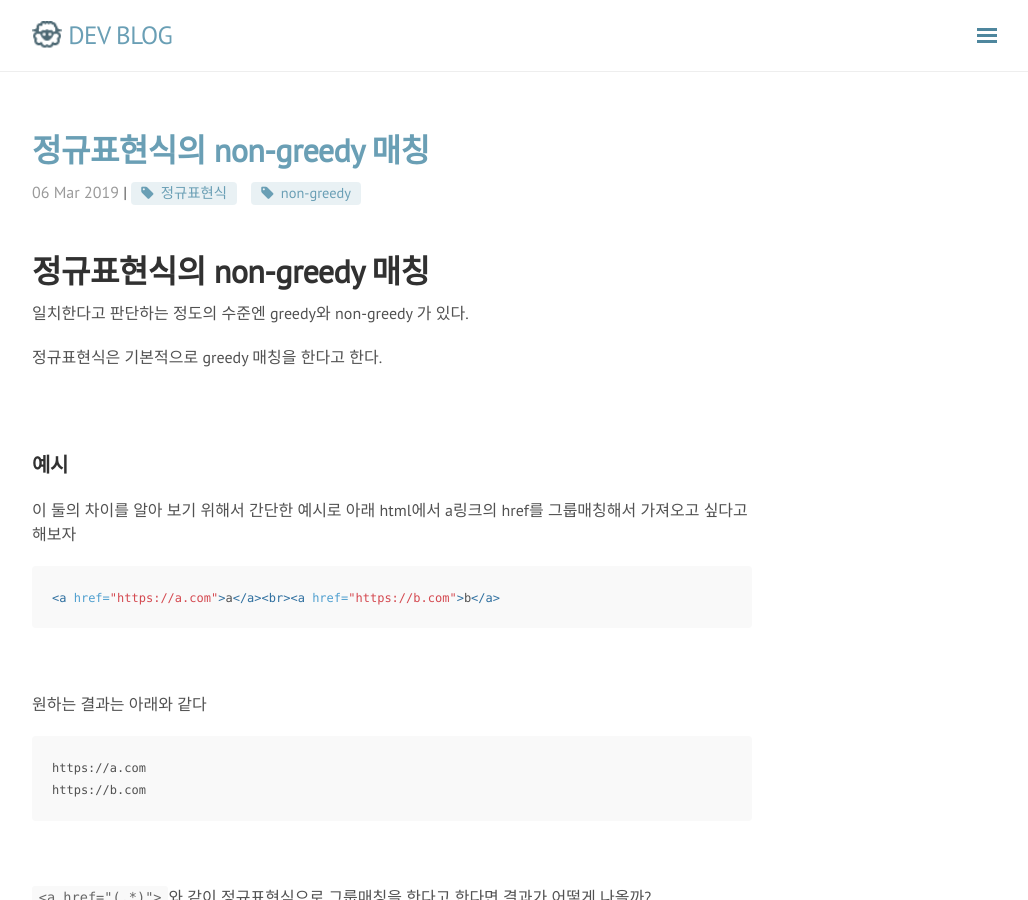
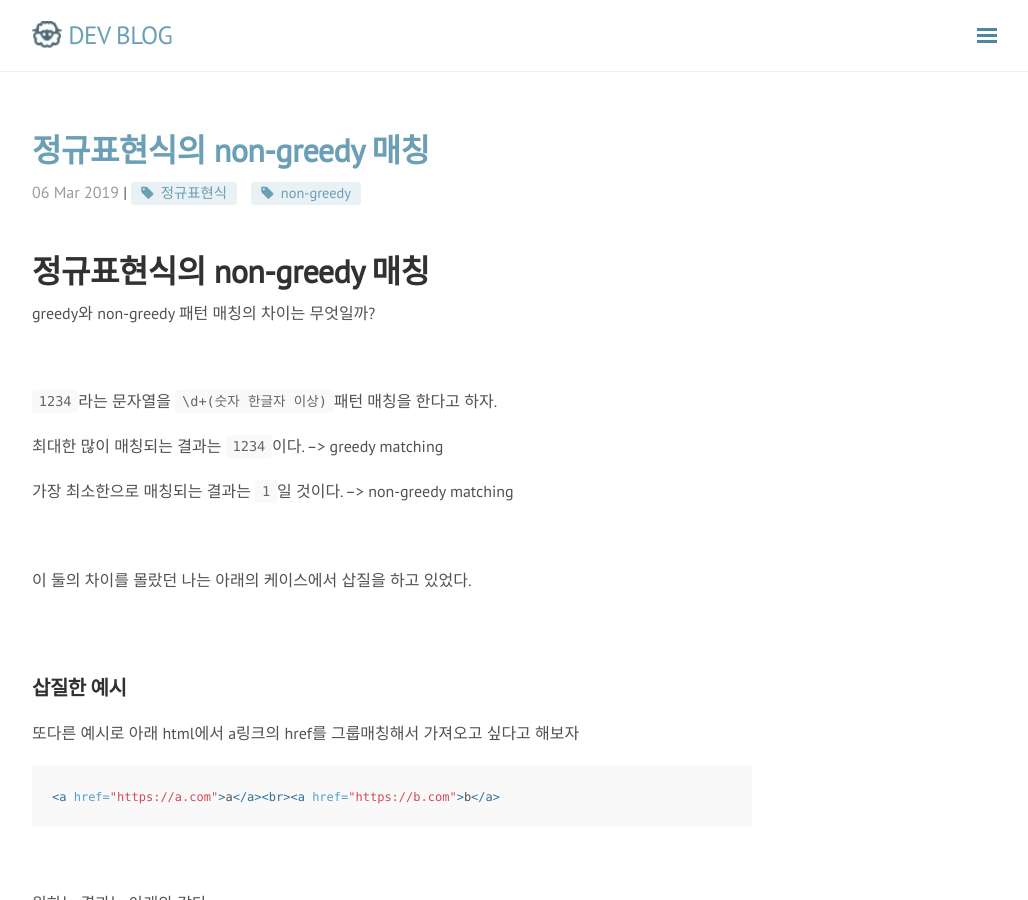
Before and after one commit to rmcodestar/rmcodestar.github.io, a Jekyll site: the page built from _posts/2019-03-06-regex-non-greedy.md, in a window 1280 px wide and 900 px high. Shown: the whole window, without its empty margins (248-1276 px from the left). Built offline with Jekyll 4.4.1, drawn with Linux system fonts in a browser that asks for light colours; nearby versions of some CDN libraries; comment, search, counter and statistics services are not loaded; some of the changed text lies outside the part shown.

Commit message:
Update 2019-03-06-regex-non-greedy.md

````diff
--- a/_posts/2019-03-06-regex-non-greedy.md
+++ b/_posts/2019-03-06-regex-non-greedy.md
@@ -7,15 +7,30 @@ tag: [정규표현식, non-greedy]
 
 # 정규표현식의 non-greedy 매칭
 
-일치한다고 판단하는 정도의 수준엔 greedy와 non-greedy 가 있다.
+greedy와 non-greedy 패턴 매칭의 차이는 무엇일까?
 
-정규표현식은 기본적으로 greedy 매칭을 한다고 한다.
 
 <br>
 
-## 예시
 
-이 둘의 차이를 알아 보기 위해서 간단한 예시로 아래 html에서 a링크의 href를 그룹매칭해서 가져오고 싶다고 해보자
+`1234`라는 문자열을 `\d+(숫자 한글자 이상)`패턴 매칭을 한다고 하자.
+
+최대한 많이 매칭되는 결과는 `1234`이다. --> greedy matching
+
+가장 최소한으로 매칭되는 결과는 `1`일 것이다. --> non-greedy matching
+
+
+<br>
+
+
+이 둘의 차이를 몰랐던 나는 아래의 케이스에서 삽질을 하고 있었다.
+
+
+<br>
+
+## 삽질한 예시
+
+또다른 예시로 아래 html에서 a링크의 href를 그룹매칭해서 가져오고 싶다고 해보자
 
 ```html
 <a href="https://a.com">a</a><br><a href="https://b.com">b</a>
@@ -85,6 +100,9 @@ https://a.com">a</a><br><a href="https://b.com
 
 결과적으로 내가 원했던 것은 non-greedy 었던 것으로 `?`문자를 사용하면 `*`의 탐욕을 멈출 수 있다고 한다.
 
+> 수량자 *, +, ?, {} 바로 뒤에 사용하면, 기본적으로 탐욕스럽던(가능한 한 많이 대응시킴) 수량자를 탐욕스럽지 않게(가능한 가장 적은 문자들에 대응시킴) 만듭니다
+
+
 기존의 패턴에 `?`을 추가하여 `(.*?)`으로 TC를 돌려보자
 
 ```java
````
